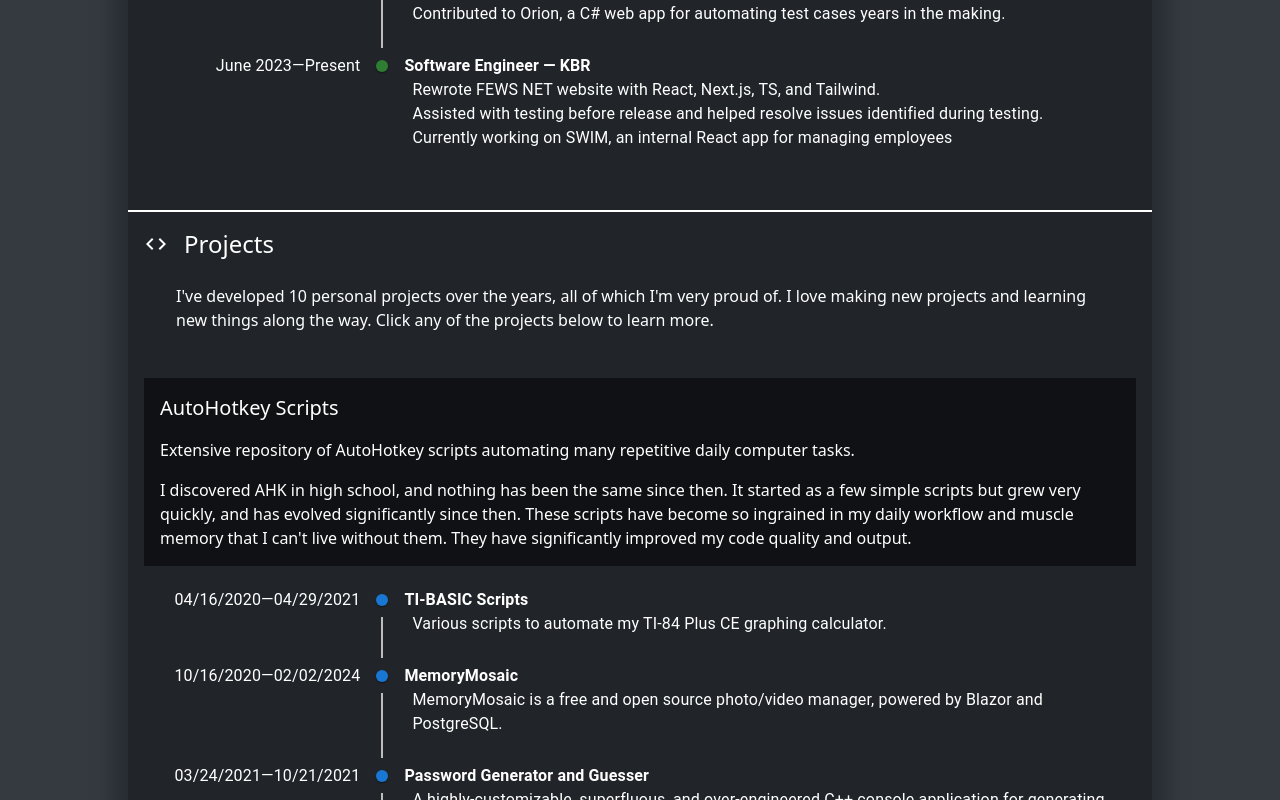
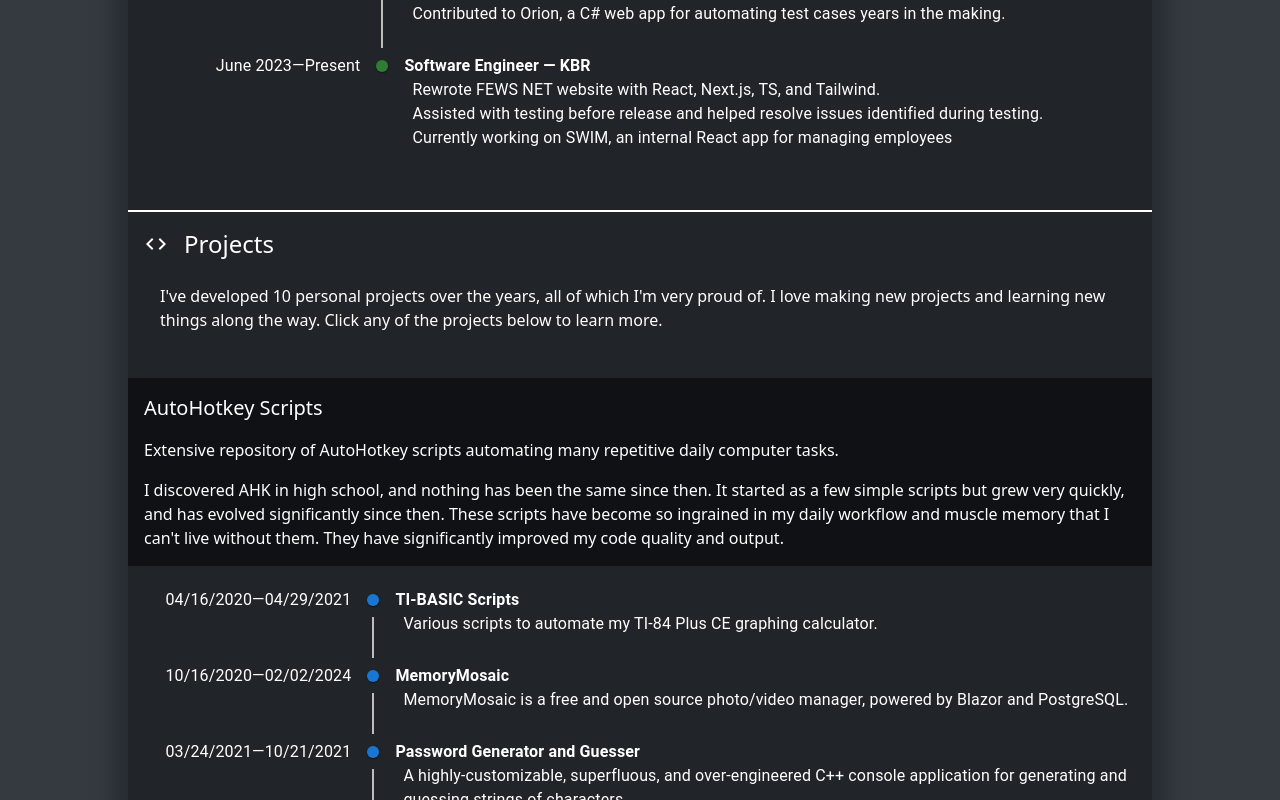
Before and after one commit to ellman12/Portfolio-New, a React (Vite) app: page / in a window 1280 px wide. Both pictures are taken after a click on the item 640 px from the left and 1890 px from the top of the page. Shown: the part 1490-2290 px from the top of the page. Built offline with nearby package versions, Linux system fonts and the light colour scheme.

Commit message:
Disable side padding of projects section when project expanded

```diff
--- a/src/components/Sections/Projects/ProjectDisplay.tsx
+++ b/src/components/Sections/Projects/ProjectDisplay.tsx
@@ -8,10 +8,11 @@ import {AnimatePresence, motion} from "framer-motion";
 
 interface Props {
     project: Project;
+    handleProjectClick: (projects: Project, add: boolean) => void;
     lastItem: boolean;
 }
 
-const ProjectDisplay: FC<Props> = ({project, lastItem}) => {
+const ProjectDisplay: FC<Props> = ({project, handleProjectClick, lastItem}) => {
     const [step, setStep] = useState<"closed" | "expanding" | "expanded" | "closing">("closed");
 
     const initMaxHeight = 50;
@@ -25,7 +26,7 @@ const ProjectDisplay: FC<Props> = ({project, lastItem}) => {
     return (
         <div>
             <ScrollOnceAnimation>
-                {step === "closed" && <SectionTimelineItem onClick={() => setStep("expanding")} startDate={project.startDate.toLocaleDateString(undefined, dateOptions)} endDate={project.endDate?.toLocaleDateString(undefined, dateOptions) ?? "Present"} title={project.name} color="primary" lastItem={lastItem} expanded={step !== "closed"}>
+                {step === "closed" && <SectionTimelineItem onClick={() => {setStep("expanding"); handleProjectClick(project, true)}} startDate={project.startDate.toLocaleDateString(undefined, dateOptions)} endDate={project.endDate?.toLocaleDateString(undefined, dateOptions) ?? "Present"} title={project.name} color="primary" lastItem={lastItem} expanded={step !== "closed"}>
 					<div className={`flex flex-col gap-4`}>
 						<div className="text-sm md:text-base" dangerouslySetInnerHTML={{__html: project.briefDesc}}/>
 					</div>
@@ -38,7 +39,9 @@ const ProjectDisplay: FC<Props> = ({project, lastItem}) => {
 					initial={{maxHeight: initMaxHeight}}
 					animate={step === "expanding" || step === "expanded" ? {maxHeight: 1000} : {maxHeight: initMaxHeight}}
 					onClick={() => {
-                        if (step !== "expanding")
+                        if (step === "expanding")
+                            handleProjectClick(project, false);
+                        else
                             setStep("closing");
                     }}
 					transition={{duration: 0.6, ease: "easeInOut"}}
@@ -48,8 +51,10 @@ const ProjectDisplay: FC<Props> = ({project, lastItem}) => {
                             setStep("expanded");
                         else if (step === "expanded")
                             setStep("closing");
-                        else if (step === "closing")
+                        else if (step === "closing") {
+                            handleProjectClick(project, false);
                             setStep("closed");
+                        }
                     }}
 					className={`bg-[#101114] overflow-hidden flex flex-col gap-4 my-4 p-4`}
 				>
--- a/src/components/Sections/Projects/ProjectsSection.tsx
+++ b/src/components/Sections/Projects/ProjectsSection.tsx
@@ -1,20 +1,30 @@
 import Section from "../Section.tsx";
 import CodeIcon from "@mui/icons-material/Code";
-import Projects from "./Projects.ts";
+import Projects, {Project} from "./Projects.ts";
 import SectionTimeline from "../../Timeline/SectionTimeline.tsx";
 import ProjectDisplay from "./ProjectDisplay.tsx";
 import ScrollOnceAnimation from "../../ScrollOnceAnimation.tsx";
+import {useState} from "react";
 
 export default function ProjectsSection() {
+    const [expandedProjects, setExpandedProjects] = useState<Project[]>([]);
+
+    function handleProjectClick(project: Project, add: boolean) {
+        if (add)
+            setExpandedProjects([...expandedProjects, project]);
+        else
+            setExpandedProjects(expandedProjects.filter(p => p.name !== project.name));
+    }
+
     return (
-        <Section icon={<CodeIcon/>} title="Projects">
+        <Section icon={<CodeIcon/>} title="Projects" disablePaddingX={expandedProjects.length > 0}>
             <ScrollOnceAnimation>
                 <p className="mb-6 mx-2 md:mx-8">I've developed {Projects.length} personal projects over the years, all of which I'm very proud of. I love making new projects and learning new things along the way. Click any of the projects below to learn more.</p>
             </ScrollOnceAnimation>
 
             <SectionTimeline>
                 {Projects.sort((a, b) => a.startDate > b.startDate ? 1 : -1).map((project, index) => (
-                    <ProjectDisplay key={project.name} project={project} lastItem={index === Projects.length - 1}/>
+                    <ProjectDisplay key={project.name} handleProjectClick={handleProjectClick} project={project} lastItem={index === Projects.length - 1}/>
                 ))}
             </SectionTimeline>
         </Section>
--- a/src/components/Sections/Section.tsx
+++ b/src/components/Sections/Section.tsx
@@ -4,18 +4,23 @@ import H2 from "../H2.tsx";
 interface Props {
     icon: ReactNode;
     title: string;
+    disablePaddingX?: boolean;
     children: ReactNode;
 }
 
-const Section: FC<Props> = ({icon, title, children}) => {
+const Section: FC<Props> = ({icon, title, disablePaddingX = false, children}) => {
+    const sidePadding = "px-1 md:px-2 lg:px-4 ";
+
     return (
-        <section id={title.toLowerCase().replace(' ', '-')} className="border-t-2 border-white px-1 md:px-2 lg:px-4 pt-4 pb-8 flex flex-col">
-            <div className="flex flex-row items-center gap-4 mb-6">
+        <section id={title.toLowerCase().replace(" ", "-")} className="border-t-2 border-white pt-4 pb-8 flex flex-col">
+            <div className={`flex flex-row items-center gap-4 mb-6 ${sidePadding}`}>
                 {icon}
                 <H2>{title}</H2>
             </div>
 
-            {children}
+            <div className={`${disablePaddingX ? "" : sidePadding}`}>
+                {children}
+            </div>
         </section>
     );
 };
```
